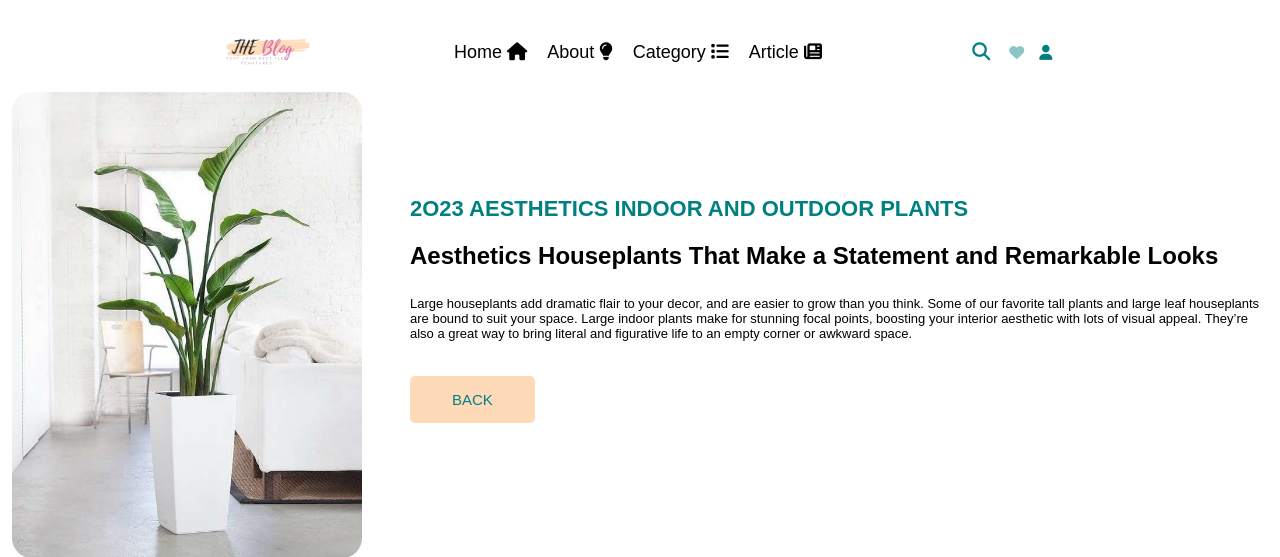
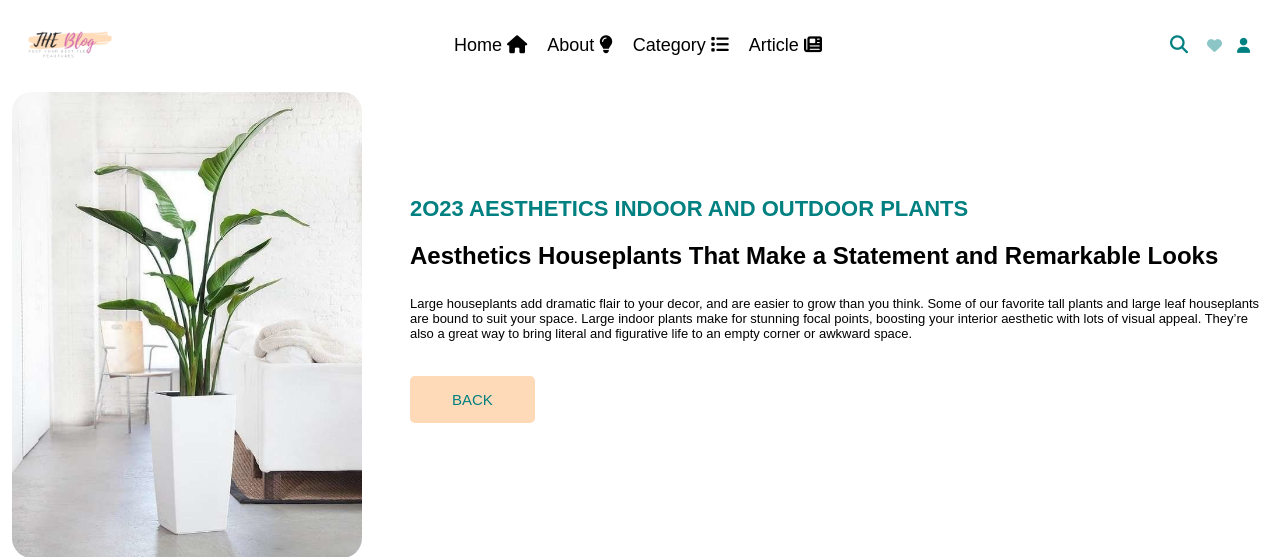
Before and after one commit to ENAMOC/namoc-mamac-gabila, a PHP site: page /Plants.html in a window 1280 px wide. Shown: the top 557 px of the page. Run offline with PHP 8.4, Linux system fonts and the light colour scheme; some libraries are stand-ins or nearby versions; some web fonts are replaced.

Commit message:
Update plants.css

```diff
--- a/CSS/plants.css
+++ b/CSS/plants.css
@@ -15,7 +15,8 @@
   z-index: 1000;
   width: 100%;
   background: transparent;
-  padding: 27px 17%;
+  /*padding: 27px 17%;*/
+padding: 20px;
   display: flex;
   align-items: center;
   justify-content: space-between;
```
